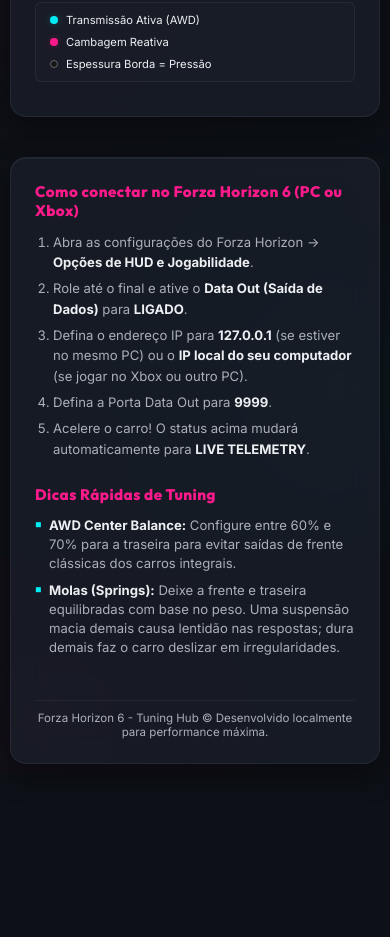
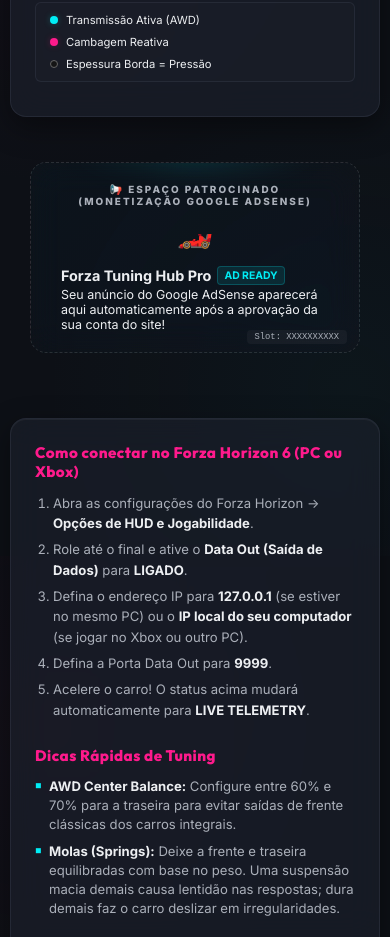
Before and after one commit to Fritola/forza-tuning, a React (Vite) app: page / in a window 390 px wide. Shown: the part 2820-3757 px from the top of the page. Before the commit the page ends 3594 px from the top, so only its background shows below. Built offline with nearby package versions, Linux system fonts and the light colour scheme; no server answers.

Commit message:
feat: integrate Google AdSense responsive monetization banner scaffold

```diff
--- a/index.html
+++ b/index.html
@@ -8,6 +8,9 @@
   <link rel="preconnect" href="https://fonts.googleapis.com">
   <link rel="preconnect" href="https://fonts.gstatic.com" crossorigin>
   <link href="https://fonts.googleapis.com/css2?family=Outfit:wght@300;400;600;800;900&family=Inter:wght@400;500;700;800&display=swap" rel="stylesheet">
+
+  <!-- Google AdSense - Monetização (Substitua ca-pub-XXXXXXXXXXXXXXXX pelo seu ID real quando sua conta for aprovada!) -->
+  <!-- <script async src="https://pagead2.googlesyndication.com/pagead/js/adsbygoogle.js?client=ca-pub-XXXXXXXXXXXXXXXX" crossorigin="anonymous"></script> -->
 </head>
 <body>
   <div id="root"></div>
--- a/src/App.jsx
+++ b/src/App.jsx
@@ -33,6 +33,110 @@
   { id: 'quattro83', name: '🇩🇪 Audi Sport Quattro (Grupo B Lenda)', weight: 1200, distribution: 58, drivetrain: 'AWD', terrain: 'dirt', carClass: 'B', pi: 700 },
   { id: 'bronco21', name: '🇺🇸 Ford Bronco \'21 (Off-Road Cross Country)', weight: 2000, distribution: 51, drivetrain: 'AWD', terrain: 'dirt', carClass: 'A', pi: 750 }
 ];
+
+// ==========================================
+// A. GOOGLE ADSENSE MONETIZATION COMPONENT
+// ==========================================
+function GoogleAdSenseBanner({ adClient, adSlot, isTesting = true }) {
+  useEffect(() => {
+    // Only attempt to load real Google ads if not in testing mode
+    if (!isTesting) {
+      try {
+        (window.adsbygoogle = window.adsbygoogle || []).push({});
+      } catch (err) {
+        console.warn('AdSense failed to load: ', err);
+      }
+    }
+  }, [isTesting, adSlot]);
+
+  if (isTesting) {
+    return (
+      <div
+        className="ad-placeholder-container glass-card"
+        style={{
+          background: 'linear-gradient(135deg, rgba(2, 242, 254, 0.02) 0%, rgba(244, 63, 94, 0.02) 100%)',
+          border: '1px dashed rgba(255, 255, 255, 0.12)',
+          borderRadius: '16px',
+          padding: '20px 30px',
+          textAlign: 'center',
+          position: 'relative',
+          overflow: 'hidden',
+          display: 'flex',
+          flexDirection: 'column',
+          alignItems: 'center',
+          justifyContent: 'center',
+          minHeight: '100px',
+          margin: '25px 0',
+          boxShadow: 'inset 0 0 20px rgba(255,255,255,0.01)'
+        }}
+      >
+        {/* Subtle decorative glow */}
+        <div style={{
+          position: 'absolute',
+          top: '-30px',
+          left: '50%',
+          transform: 'translateX(-50%)',
+          width: '350px',
+          height: '30px',
+          background: 'radial-gradient(circle, rgba(2, 242, 254, 0.2) 0%, transparent 70%)',
+          filter: 'blur(15px)',
+          borderRadius: '50%',
+          pointerEvents: 'none'
+        }}></div>
+
+        <span style={{
+          fontSize: '0.62rem',
+          color: 'var(--text-muted)',
+          textTransform: 'uppercase',
+          letterSpacing: '2px',
+          marginBottom: '8px',
+          fontWeight: 800
+        }}>
+          📢 Espaço Patrocinado (Monetização Google AdSense)
+        </span>
+
+        <div style={{ display: 'flex', flexWrap: 'wrap', alignItems: 'center', justifyContent: 'center', gap: '15px' }}>
+          <span style={{ fontSize: '1.8rem' }}>🏎️</span>
+          <div style={{ textAlign: 'left' }}>
+            <strong style={{ fontSize: '0.9rem', color: 'var(--text-primary)', display: 'inline-flex', alignItems: 'center', gap: '6px' }}>
+              Forza Tuning Hub Pro <span style={{ fontSize: '0.65rem', background: 'rgba(2, 242, 254, 0.1)', color: 'var(--color-cyan)', padding: '2px 6px', borderRadius: '4px', border: '1px solid rgba(2, 242, 254, 0.2)' }}>AD READY</span>
+            </strong>
+            <span style={{ fontSize: '0.78rem', color: 'var(--text-secondary)', display: 'block', marginTop: '2px' }}>
+              Seu anúncio do Google AdSense aparecerá aqui automaticamente após a aprovação da sua conta do site!
+            </span>
+          </div>
+        </div>
+
+        {/* Small debug badge */}
+        <span style={{
+          position: 'absolute',
+          bottom: '8px',
+          right: '12px',
+          fontSize: '0.55rem',
+          background: 'rgba(255,255,255,0.04)',
+          padding: '2px 8px',
+          borderRadius: '4px',
+          color: 'var(--text-muted)',
+          fontFamily: 'monospace'
+        }}>
+          Slot: {adSlot || 'ca-pub-XXXXXXXXXXXXX'}
+        </span>
+      </div>
+    );
+  }
+
+  // Real Google AdSense responsive banner unit for Production
+  return (
+    <div className="adsense-banner-container" style={{ textAlign: 'center', margin: '25px 0', overflow: 'hidden' }}>
+      <ins className="adsbygoogle"
+           style={{ display: 'block' }}
+           data-ad-client={adClient}
+           data-ad-slot={adSlot}
+           data-ad-format="auto"
+           data-full-width-responsive="true"></ins>
+    </div>
+  );
+}
 
 export default function App() {
   // ==========================================
@@ -1860,6 +1964,15 @@
 
       </main>
 
+      {/* Google AdSense Banner Slot */}
+      <div className="container ad-banner-section" style={{ maxWidth: '1200px', margin: '0 auto', padding: '0 20px' }}>
+        <GoogleAdSenseBanner
+          adClient="ca-pub-XXXXXXXXXXXXXXXX" // Substitua pelo seu ID real quando aprovado no Google AdSense
+          adSlot="XXXXXXXXXX"               // Substitua pelo ID do seu bloco de anúncio
+          isTesting={true}                  // Mantenha TRUE para ver o lindo mockup de teste, mude para FALSE em produção!
+        />
+      </div>
+
       {/* Project Instructions / Setup Guide */}
       <footer className="app-footer glass-card">
         <div className="footer-grid">
```
